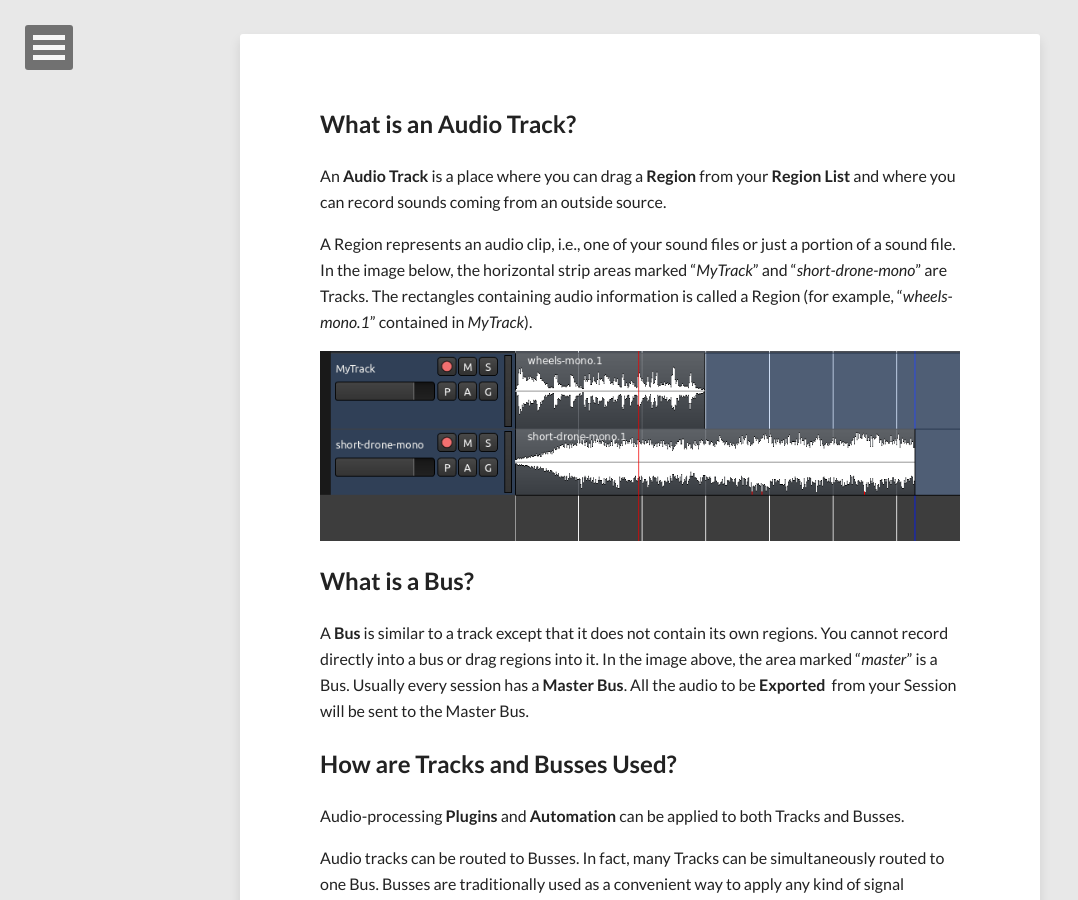
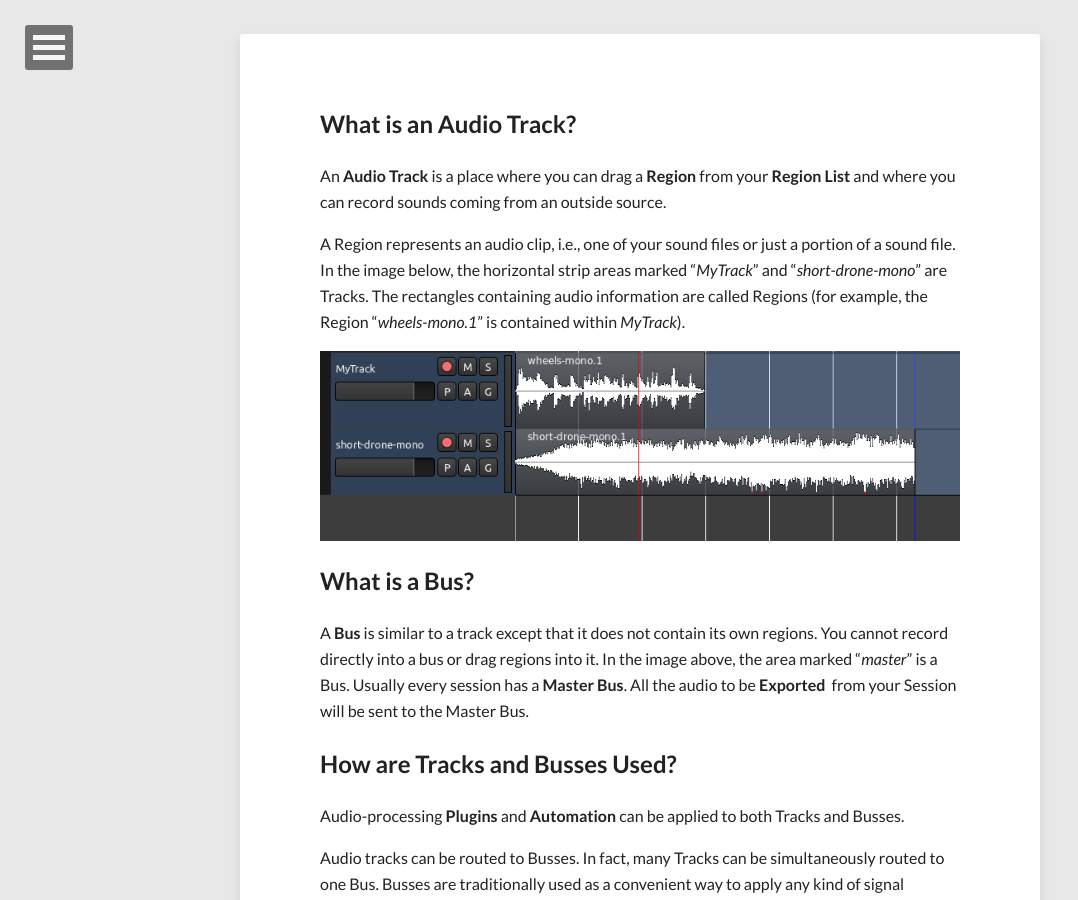
Before and after one commit to brunoruviaro/ardour4-tutorial, a Jekyll site: the page built from _posts/2014-09-23-creating-a-track-or-bus.md, in a window 1280 px wide and 900 px high, scrolled down 416 px. Shown: the whole window, without its empty margins (0-1078 px from the left). Built offline with Jekyll 4.4.1, drawn with Linux system fonts in a browser that asks for light colours; nearby versions of some CDN libraries.

Commit message:
fix grammar

```diff
--- a/_posts/2014-09-23-creating-a-track-or-bus.md
+++ b/_posts/2014-09-23-creating-a-track-or-bus.md
@@ -20,7 +20,7 @@ outside source.
 A Region represents an audio clip, i.e., one of your
 sound files or just a portion of a sound file. In the image below, the
 horizontal strip areas marked "*MyTrack*" and "*short-drone-mono*" are Tracks.
-The rectangles containing audio information is called a Region (for example, "*wheels-mono.1*" contained in *MyTrack*).
+The rectangles containing audio information are called Regions (for example, the Region "*wheels-mono.1*" is contained within *MyTrack*).
 
 ![Tracks]({{ site.url }}/images/Ardour4_Tracks.png)
 
```
